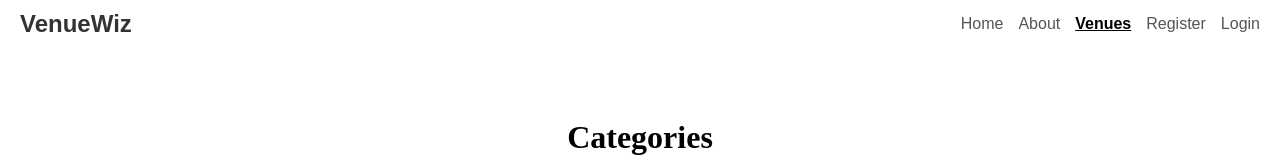
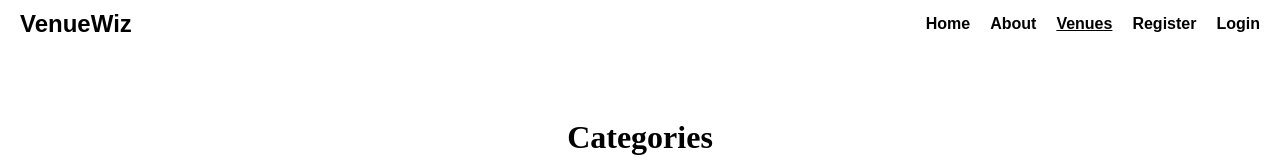
Before and after one commit to Amal229/VenueWiz-Front-end, a React (Vite) app in the folder client/: page /categories in a window 1280 px wide. Shown: the top 160 px of the page. Built offline with nearby package versions, Linux system fonts and the light colour scheme; no server answers.

Commit message:
done with nav css

```diff
--- a/client/src/App.css
+++ b/client/src/App.css
@@ -46,7 +46,7 @@ body {
 .info-wrapper {
   padding: 10px;
 }
-/* General styles for the Nav component */
+
 header {
   display: flex;
   justify-content: space-between;
@@ -54,31 +54,34 @@ header {
   padding: 10px 20px;
 }
 
-/* Styles for the title */
 .title {
-  font-family: Arial, sans-serif;
+  font-family: "Arimo", sans-serif;
+  font-optical-sizing: auto;
+  font-weight: bold;
+  font-style: normal;
   font-size: 24px;
-  font-weight: bold;
-  color: #333;
+  color: black;
   text-align: center;
   margin: 0;
+  text-decoration: none;
 }
 
-/* Styles for the navigation links */
 .nav-links a {
-  text-decoration: none; /* Remove underline */
-  font-family: Arial, sans-serif;
+  text-decoration: none;
+  font-optical-sizing: auto;
+  font-family: "Arimo", sans-serif;
+  font-weight: bold;
   font-size: 16px;
-  color: #555;
+  color: black;
   transition: color 0.3s;
 }
-/* Container for navigation links */
+
 .nav-links {
   display: flex;
-  gap: 15px; /* Spacing between links */
+  gap: 20px;
 }
 .nav-links a.active {
   font-weight: bold;
-  color: black; /* Active link color */
+  color: black;
   text-decoration: underline;
 }
```
